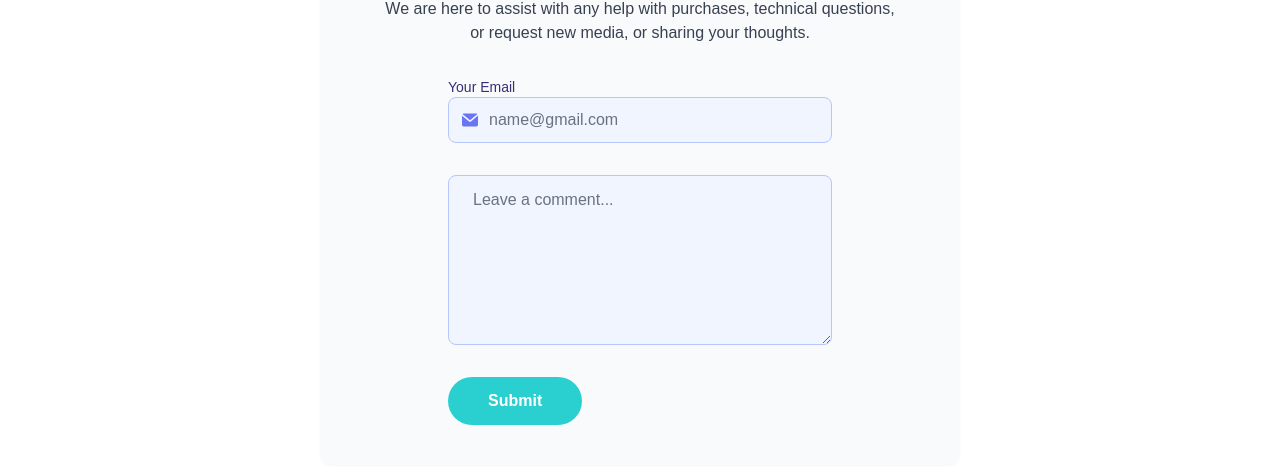
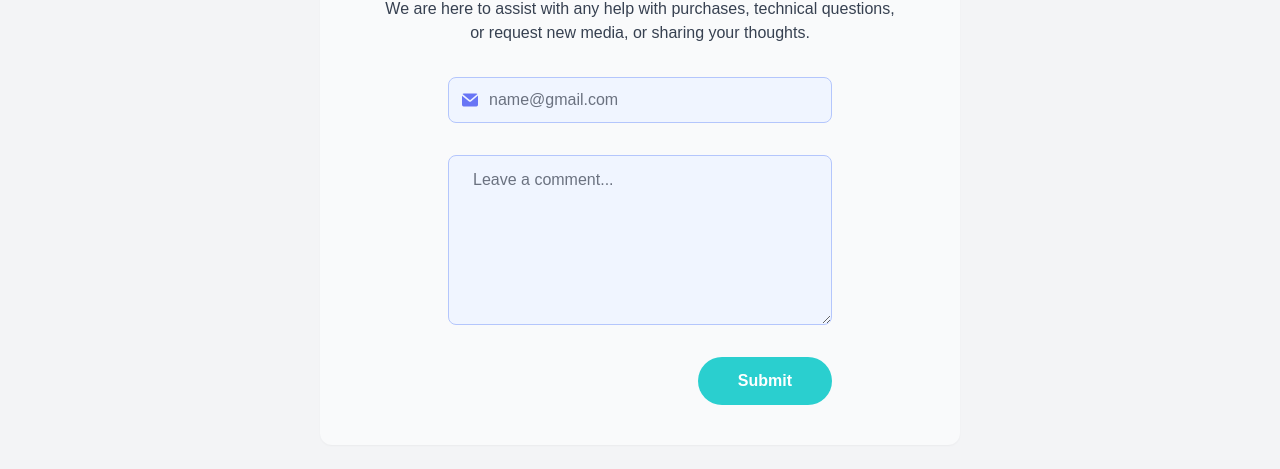
Before and after one commit to aleale2121/shutter-stock-customer, a React (Vite) app: page /contact in a window 1280 px wide. Shown: the part 331-800 px from the top of the page. Built offline with nearby package versions, Linux system fonts and the light colour scheme.

Commit message:
update colors

```diff
--- a/src/features/contact/ContactForm.jsx
+++ b/src/features/contact/ContactForm.jsx
@@ -1,12 +1,7 @@
 export default function ContactForm() {
   return (
     <form className="container flex flex-col max-w-sm  md:max-w-md mx-auto mt-4 px-8 py-4 rounded-md text-[#202142]">
-      <label
-        htmlFor="email-address-icon"
-        className="block text-sm font-medium text-indigo-900 dark:text-white"
-      >
-        Your Email
-      </label>
+
       <div className="relative mb-8">
         <div className="absolute inset-y-0 start-0 flex items-center ps-3.5 pointer-events-none">
           <svg
@@ -34,8 +29,8 @@ export default function ContactForm() {
         className="mb-8 block p-3 px-6 w-full text-md text-indigo-900 bg-indigo-50 rounded-lg border border-indigo-300 focus:ring-indigo-500 focus:border-indigo-500"
         placeholder="Leave a comment..."
       ></textarea>
-      <div>
-        <button className="px-10 py-5 mx-auto text-2xl font-bold text-white rounded-full bg-cyan hover:bg-cyanLlight md:text-base md:py-3 focus:outline-none">
+      <div className="flex justify-end">
+        <button className="px-10 py-5 text-2xl font-bold text-white rounded-full bg-cyan hover:bg-cyanLlight md:text-base md:py-3 focus:outline-none">
           Submit
         </button>
       </div>
--- a/src/features/pricing/PricingTabs.jsx
+++ b/src/features/pricing/PricingTabs.jsx
@@ -1,13 +1,13 @@
 export default function PricingTabs() {
   return (
-    <div className="container w-3/4 mb-4 mx-auto border-b border-gray-20">
+    <div className="container w-3/4 mb-4 mx-auto -mt-6 border-gray-20">
       <ul
         className="flex flex-row items-center justify-center md:mx-auto -mb-px text-sm font-medium text-center"
         id="default-tab"
         data-tabs-toggle="#default-tab-content"
         role="tablist"
-        data-tabs-active-classes="bg-slate-700 text-white"
-        data-tabs-inactive-classes="border-2 border-gray-20"
+        data-tabs-active-classes="bg-slate-700 text-white border-4 border-violet-700"
+        data-tabs-inactive-classes="border-2 bg-white border-gray-20"
       >
         <li className="me-2 w-full" role="presentation">
           <button
--- a/src/features/profile/InvitationForm.jsx
+++ b/src/features/profile/InvitationForm.jsx
@@ -5,7 +5,7 @@ export default function InvitationForm() {
       <div className="relative mb-6">
         <div className="absolute inset-y-0 start-0 flex items-center ps-3.5 pointer-events-none">
           <svg
-            className="w-4 h-4 text-indigo-500 dark:text-indigo-400"
+            className="w-4 h-4 text-gray-500 dark:text-indigo-400"
             aria-hidden="true"
             xmlns="http://www.w3.org/2000/svg"
             fill="currentColor"
@@ -18,7 +18,7 @@ export default function InvitationForm() {
         <input
           type="text"
           id="email-address-icon"
-          className="bg-indigo-50 border border-indigo-300 text-indigo-900 text-md rounded-lg focus:ring-indigo-500 focus:border-indigo-500 block w-full ps-10 px-12 py-2.5"
+          className="bg-indigo-50 border border-indigo-100 text-indigo-400 text-md rounded-lg focus:ring-indigo-500 focus:border-indigo-500 block w-full ps-10 px-12 py-2.5"
           placeholder="name@gmail.com"
         />
       </div>
--- a/src/features/profile/TeamMembers.jsx
+++ b/src/features/profile/TeamMembers.jsx
@@ -3,6 +3,7 @@ import Wrapper from "./Wrapper";
 import Menus from "../../components/Menus";
 import TeamMemberTableMenu from "./TeamMemberTableMenu";
 import SettingButton from "./SettingButton";
+import { HiOutlineMinus } from "react-icons/hi2";
 
 export default function TeamMembers() {
   return (
@@ -52,7 +53,9 @@ export default function TeamMembers() {
                 <td className="py-3 px-4 text-md text-gray-700">
                   bob@example.com
                 </td>
-                <td className="py-3 px-4 text-md text-gray-700">13</td>
+                <td className="py-3 px-4 text-md text-gray-700">
+                  <HiOutlineMinus />
+                </td>
                 <td className="py-3 px-4 ">
                   <Tag bgColor="bg-red-300" textColor="text-red-900">
                     Inactive
@@ -67,7 +70,10 @@ export default function TeamMembers() {
                 <td className="py-3 px-4 text-md text-gray-700">
                   carol@example.com
                 </td>
-                <td className="py-3 px-4 text-md text-gray-700">47</td>
+                <td className="py-3 px-4 text-md text-gray-700">
+                  {" "}
+                  <HiOutlineMinus />
+                </td>
                 <td className="py-3 px-4 ">
                   <Tag bgColor="bg-blue-300" textColor="text-blue-900">
                     Pending
--- a/src/pages/Contacts.jsx
+++ b/src/pages/Contacts.jsx
@@ -6,7 +6,7 @@ export default function Contacts() {
   return (
     <>
       <NavBar />
-      <section id="contactus" className="py-12 bg-white">
+      <section id="contactus" className="py-12 bg-gray-100">
         <Contact />
       </section>
       <Footer />
--- a/src/pages/PageNotFound.jsx
+++ b/src/pages/PageNotFound.jsx
@@ -1,5 +1,7 @@
 import Footer from "../components/Footer";
 import NavBar from "../components/NavBar";
+import { NavLink } from "react-router-dom";
+
 
 export default function PageNotFound() {
   return (
@@ -19,12 +21,12 @@ export default function PageNotFound() {
                 <p className="mb-8 text-lg text-veryDarkViolet">
                   The page you are looking for it maybe deleted
                 </p>
-                <a
-                  href="#"
+                <NavLink
+                  to="/home"
                   className="inline-block rounded-lg border border-veryDarkViolet px-8 py-3 text-center text-base font-semibold text-veryDarkViolet transition hover:bg-veryDarkViolet hover:text-white"
                 >
                   Go To Home
-                </a>
+                </NavLink>
               </div>
             </div>
           </div>
```
